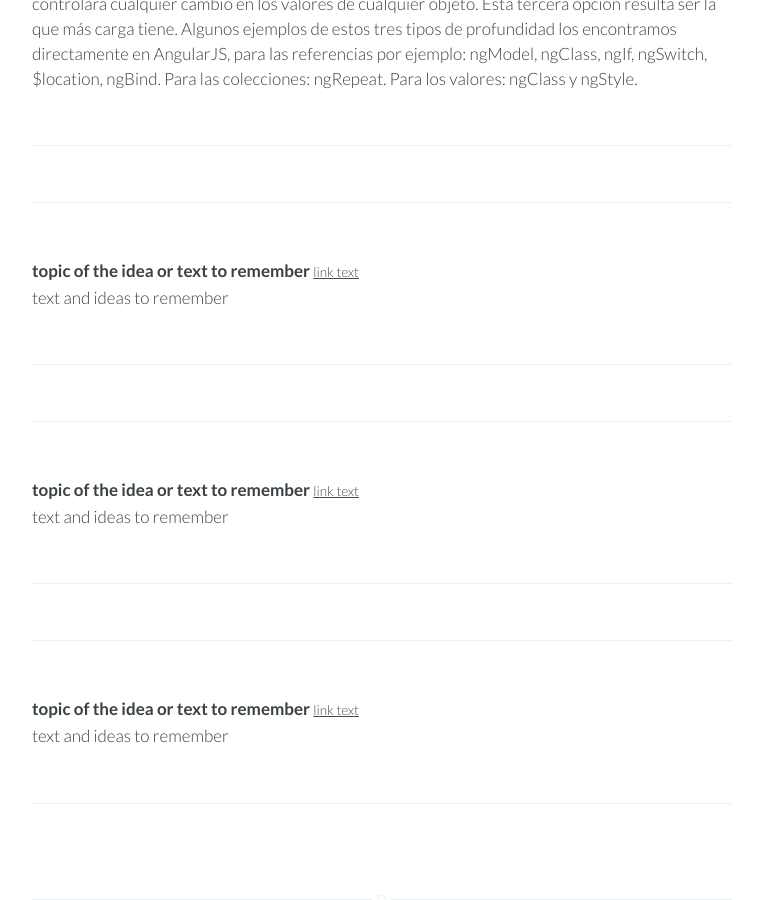
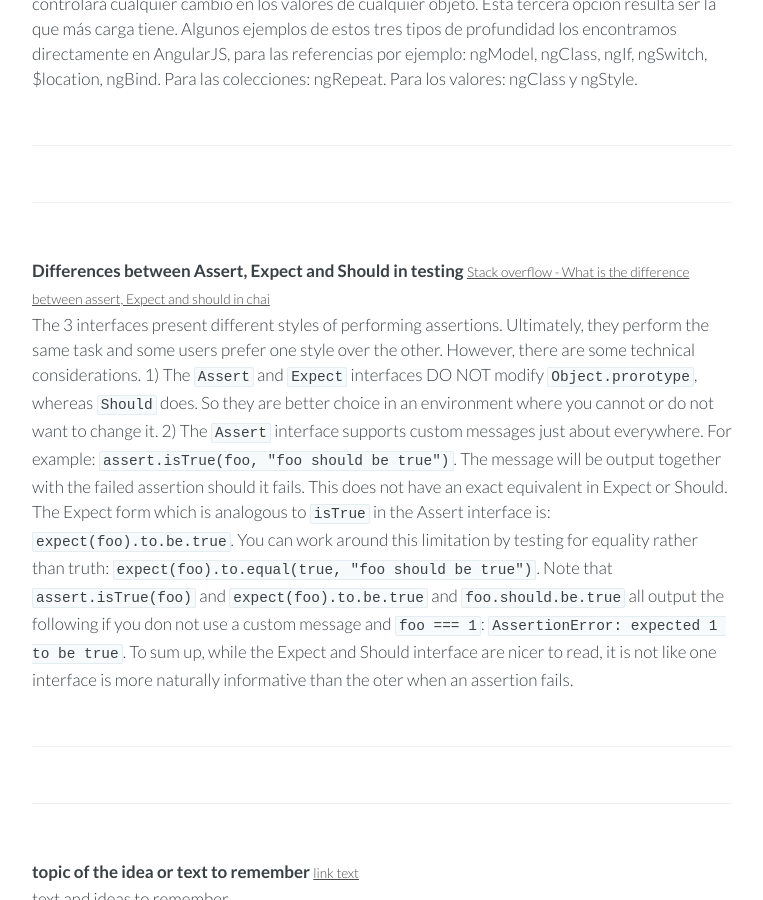
Before and after one commit to joaquindev/joaquindev.github.io, a Jekyll site: the page built from toremember.html, in a window 1280 px wide and 900 px high, scrolled down 1858 px. Shown: the whole window, without its empty margins (258-1021 px from the left). Built offline with Jekyll 4.4.1, drawn with Linux system fonts in a browser that asks for light colours; Markdown is read by kramdown in place of the engine named in the settings.

Commit message:
Add Difference between Assert, Expect and Should
Add Difference between Assert, Expect and Should. The information have
been added to Things to Remember page.

Contact: joaquin@isla.io

```diff
--- a/toremember.html
+++ b/toremember.html
@@ -38,11 +38,11 @@ title: Things and ideas to remember
     </span>
     <hr/>
     <hr/>
-    <strong>topic of the idea or text to remember</strong>
-    <small><a href="">link text </a></small>
+    <strong>Differences between Assert, Expect and Should in testing</strong>
+    <small><a href="https://stackoverflow.com/questions/21396524/what-is-the-difference-between-assert-expect-and-should-in-chai">Stack overflow - What is the difference between assert, Expect and should in chai</a></small>
     <span>
     <br/>
-    text and ideas to remember
+    The 3 interfaces present different styles of performing assertions. Ultimately, they perform the same task and some users prefer one style over the other. However, there are some technical considerations. 1) The <code>Assert</code> and <code>Expect</code> interfaces DO NOT modify <code>Object.prorotype</code>, whereas <code>Should</code> does. So they are better choice in an environment where you cannot or do not want to change it. 2) The <code>Assert</code> interface supports custom messages just about everywhere. For example: <code>assert.isTrue(foo, "foo should be true")</code>. The message will be output together with the failed assertion should it fails. This does not have an exact equivalent in Expect or Should. The Expect form which is analogous to <code>isTrue</code> in the Assert interface is: <code>expect(foo).to.be.true</code>. You can work around this limitation by testing for equality rather than truth: <code>expect(foo).to.equal(true, "foo should be true")</code>. Note that <code>assert.isTrue(foo)</code> and <code>expect(foo).to.be.true</code> and <code>foo.should.be.true</code> all output the following if you don not use a custom message and <code>foo === 1</code>: <code>AssertionError: expected 1 to be true</code>. To sum up, while the Expect and Should interface are nicer to read, it is not like one interface is more naturally informative than the oter when an assertion fails.
     </span>
     <hr/>
     <hr/>
```
